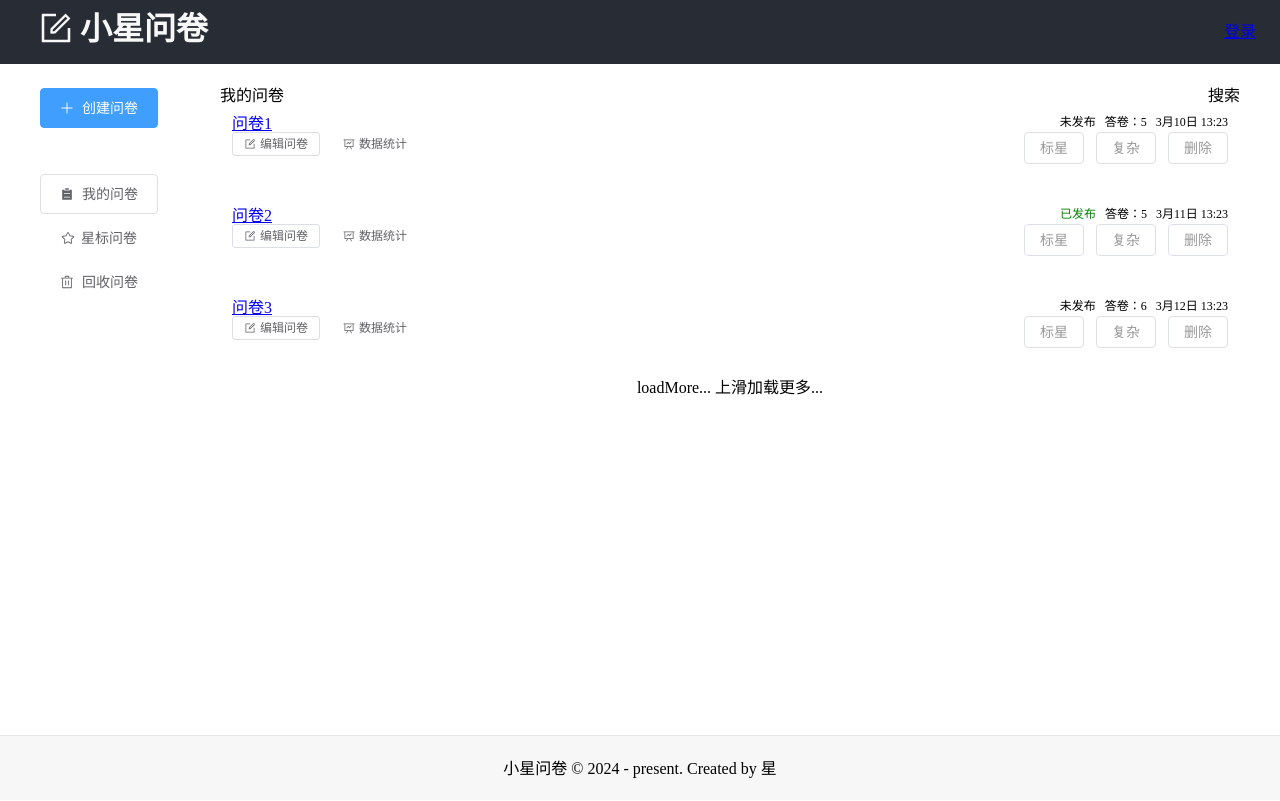
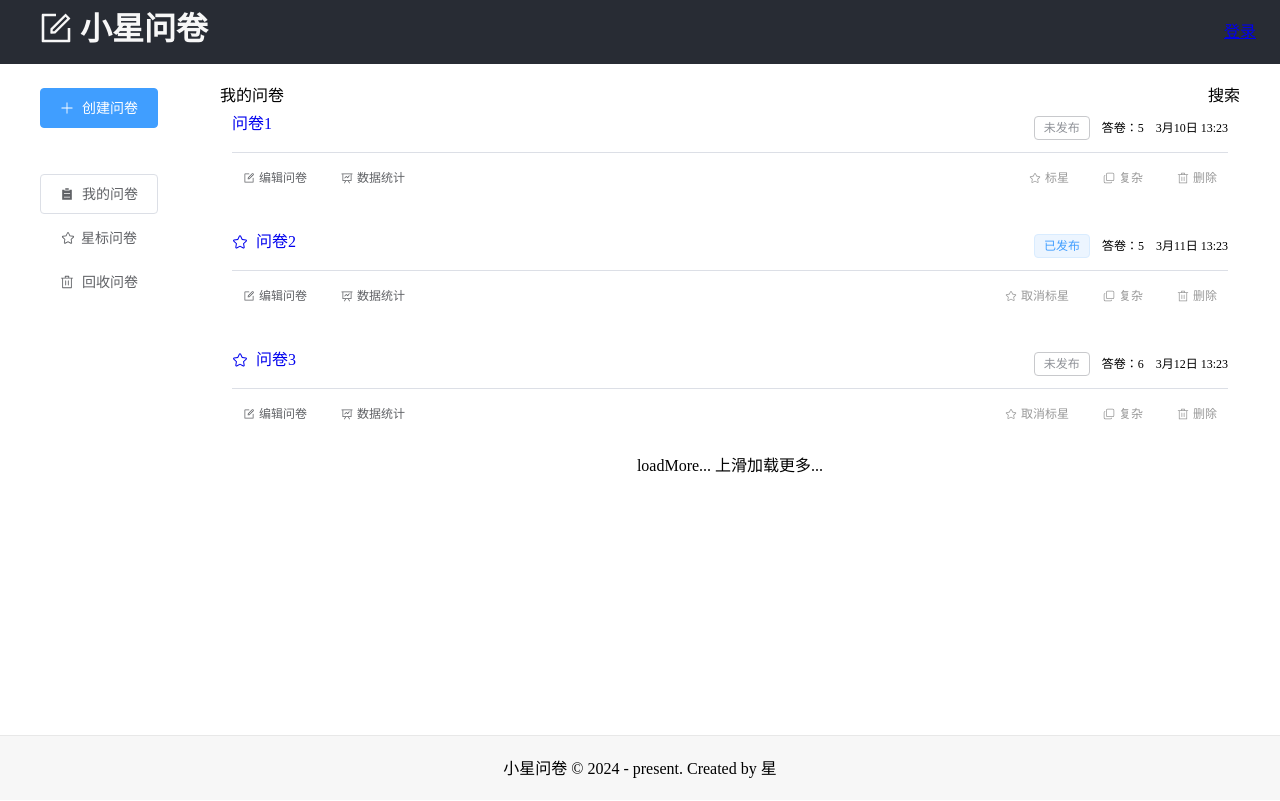
Before and after one commit to xing-6464/v-questionnaire-star, a Vue app: page /manage/list in a window 1280 px wide. Built offline with nearby package versions, Linux system fonts and the light colour scheme.

Commit message:
chore: 使用AntD重构QuestionCard组件-得到了最终的UI效果

```diff
--- a/components.d.ts
+++ b/components.d.ts
@@ -11,8 +11,10 @@ declare module 'vue' {
     ElDivider: typeof import('element-plus/es')['ElDivider']
     ElFooter: typeof import('element-plus/es')['ElFooter']
     ElHeader: typeof import('element-plus/es')['ElHeader']
+    ElIcon: typeof import('element-plus/es')['ElIcon']
     ElMain: typeof import('element-plus/es')['ElMain']
     ElSpace: typeof import('element-plus/es')['ElSpace']
+    ElTag: typeof import('element-plus/es')['ElTag']
     Logo: typeof import('./src/components/Logo.vue')['default']
     QuestionCard: typeof import('./src/components/QuestionCard.vue')['default']
     RouterLink: typeof import('vue-router')['RouterLink']
--- a/package.json
+++ b/package.json
@@ -15,7 +15,6 @@
     "commitlint": "commitlint --edit"
   },
   "dependencies": {
-    "@ant-design/icons-vue": "^7.0.1",
     "@element-plus/icons-vue": "^2.3.1",
     "@vueuse/core": "^10.9.0",
     "element-plus": "^2.6.2",
--- a/src/components/QuestionCard.vue
+++ b/src/components/QuestionCard.vue
@@ -2,39 +2,58 @@
   <div class="container">
     <div class="title">
       <div class="left">
-        <a href="#">{{ title }}</a>
+        <router-link :to="isPublished ? `/question/stat/${_id}` : `/question/edit/${_id}`">
+          <el-space>
+            <el-icon v-if="isStar">
+              <Star />
+            </el-icon>
+            {{ title }}
+          </el-space>
+        </router-link>
       </div>
       <div class="right">
-        <span v-if="isPublished" :style="{ color: 'green' }">已发布</span>
-        <span v-else>未发布</span>
-        &nbsp;
-        <span>答卷：{{ answerCount }}</span>
-        &nbsp;
-        <span>{{ createdAt }}</span>
+        <el-space size="default">
+          <el-tag v-if="isPublished" type="primary">已发布</el-tag>
+          <el-tag v-else type="info" effect="plain">未发布</el-tag>
+          <span>答卷：{{ answerCount }}</span>
+          <span>{{ createdAt }}</span>
+        </el-space>
       </div>
     </div>
+    <el-divider :style="{ margin: '12px 0' }" />
     <div class="button-container">
       <div class="left">
-        <el-button :icon="Edit" size="small" @click="() => router.push(`/question/edit/${_id}`)">
+        <el-button
+          :icon="Edit"
+          text
+          size="small"
+          @click="() => router.push(`/question/edit/${_id}`)"
+        >
           编辑问卷
         </el-button>
-        <el-button :icon="DataLine" size="small" text @click="routerPush(_id)">
+        <el-button
+          :icon="DataLine"
+          size="small"
+          text
+          @click="() => router.push(`/question/stat/${_id}`)"
+        >
           数据统计
         </el-button>
       </div>
       <div class="right">
-        <el-button>标星</el-button>
-        <el-button>复杂</el-button>
-        <el-button>删除</el-button>
+        <el-button :icon="Star" text size="small">
+          {{ isStar ? '取消标星' : '标星' }}
+        </el-button>
+        <el-button :icon="CopyDocument" text size="small">复杂</el-button>
+        <el-button :icon="Delete" text size="small">删除</el-button>
       </div>
     </div>
   </div>
 </template>
 
 <script setup lang="ts">
-import { nextTick } from 'vue'
 import { useRouter } from 'vue-router'
-import { Edit, DataLine } from '@element-plus/icons-vue'
+import { Edit, DataLine, Star, CopyDocument, Delete } from '@element-plus/icons-vue'
 
 type PropsType = {
   _id: string
@@ -46,11 +65,6 @@ type PropsType = {
 }
 const props = defineProps<PropsType>()
 const router = useRouter()
-
-async function routerPush(_id: string) {
-  await nextTick()
-  router.push(`/question/stat/${_id}`)
-}
 </script>
 
 <style scoped lang="scss">
```
